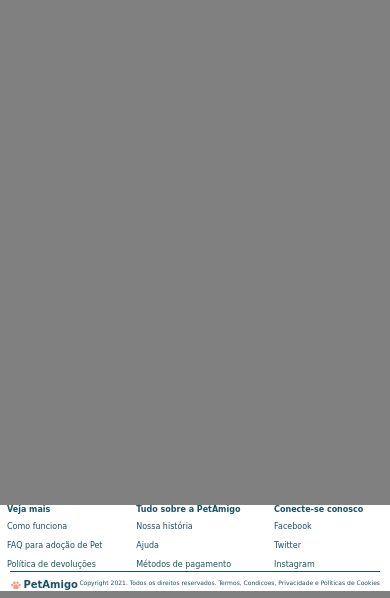
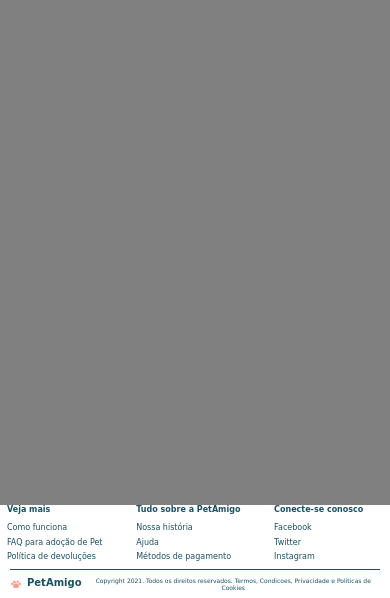
Before and after one commit to GiancarloVBar/PetAmigo2, a web app: file home.html in a window 390 px wide. Shown: the part 271-869 px from the top of the page. Run offline with its HTML, style and script files only (its server is not run), Linux system fonts and the light colour scheme; some web fonts are replaced.

Commit message:
06 footer finalizado na página home para a tela de mobile

```diff
--- a/assets/styles/home.css
+++ b/assets/styles/home.css
@@ -185,22 +185,23 @@ footer {
 
 footer > div.footer-menu {
     display: flex;
-    /* align-items: center;
-    justify-content: center; */
     text-indent: 7px;
 }
 
 footer > div.footer-menu > nav {
     flex-grow: 1;
+    margin-bottom: 7px;
 }
 
 footer > div.footer-menu > nav > h3 {
     font-weight: bold;
     font-size: 8px;
+    margin-bottom: 5px;
 }
 
 footer > div.footer-menu > nav > ul {
     list-style: none;
+    line-height: 70%;;
 }
 
 footer > div.footer-menu > nav > ul > li > a {
@@ -221,7 +222,8 @@ footer > div.stroke {
 
 footer > div.bottom-footer {
     display: flex;
-    margin: 7px 10px 0 10px;
+    justify-content: center;
+    margin: 7px 10px 7px 10px;
 }
 
 footer > div.bottom-footer /* > div.footer-logo */ > img {
@@ -232,7 +234,8 @@ footer > div.bottom-footer > span {
     font-family: 'Baloo 2', cursive;
     font-size: 10px;
     font-weight: bold;
-    margin: auto;
+    margin-left: 5px;
+    margin-right: 5px;
 }
 
 footer > div.bottom-footer > p {
--- a/home.html
+++ b/home.html
@@ -146,6 +146,7 @@
     <!-- FOOTER -->
     <footer>
 
+
         <div class="footer-menu">
             <!-- flex 1 -->
             <nav>
@@ -176,8 +177,10 @@
             </nav>
         </div>
 
+
         <!-- linha de separação -->
         <div class="stroke"></div>
+
 
         <div class="bottom-footer">
 
```
